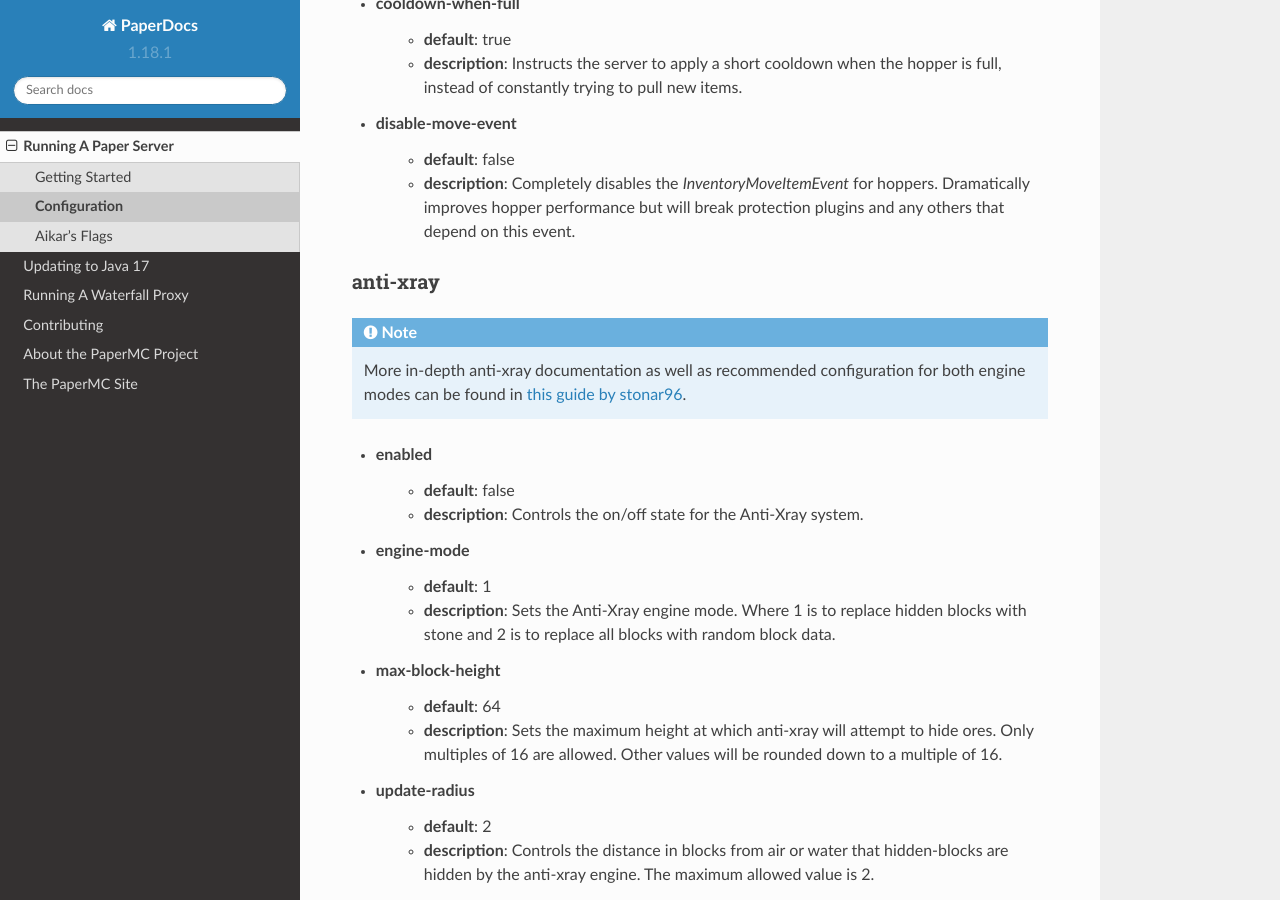
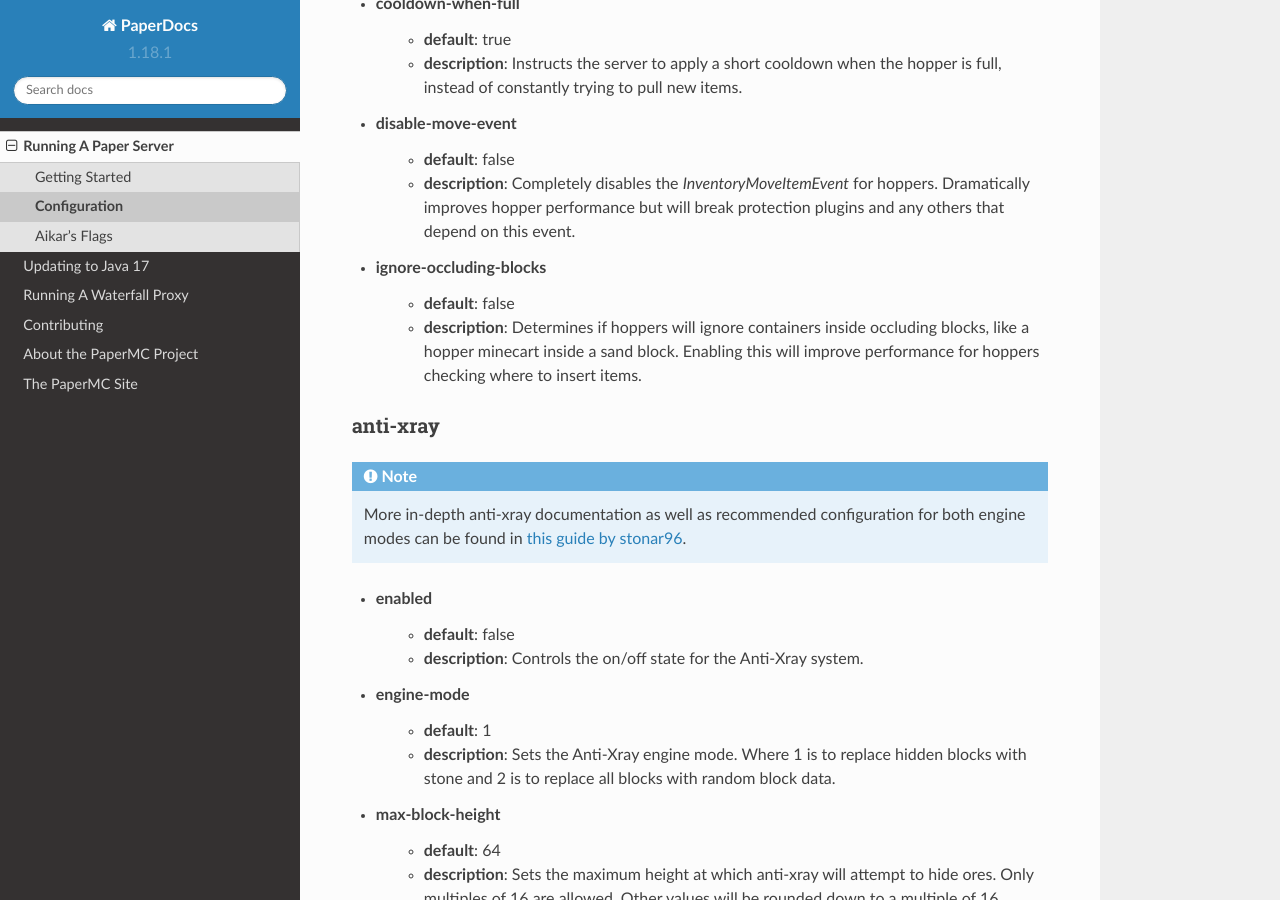
Before and after one commit to PaperMC/PaperDocs, a Sphinx documentation site: the page built from source/server/configuration.rst, in a window 1280 px wide and 900 px high, scrolled down 26963 px. Built offline with Sphinx 7.4.7 and the Read the Docs theme 2.0.0, drawn with Linux system fonts in a browser that asks for light colours.

Commit message:
Document 'hopper.ignore-occluding-blocks'

```diff
--- a/source/server/configuration.rst
+++ b/source/server/configuration.rst
@@ -1133,6 +1133,12 @@
       hoppers. Dramatically improves hopper performance but will break
       protection plugins and any others that depend on this event.
 
+* ignore-occluding-blocks
+    - **default**: false
+    - **description**: Determines if hoppers will ignore containers inside
+      occluding blocks, like a hopper minecart inside a sand block. Enabling
+      this will improve performance for hoppers checking where to insert items.
+
 anti-xray
 ~~~~~~~~~
 
```
